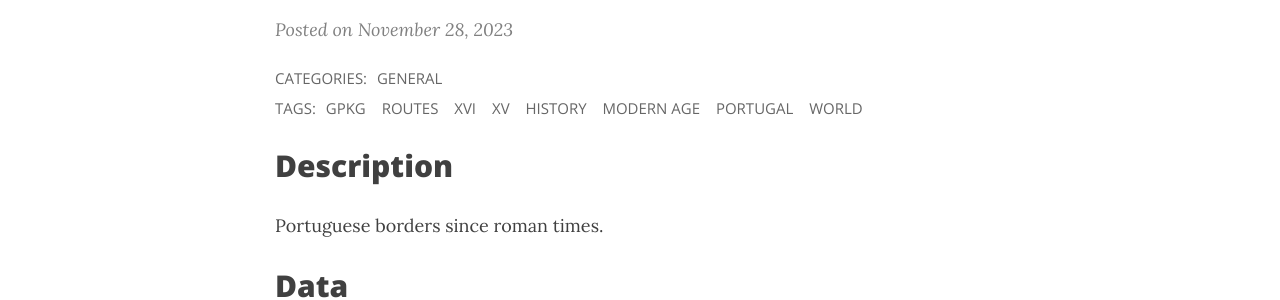
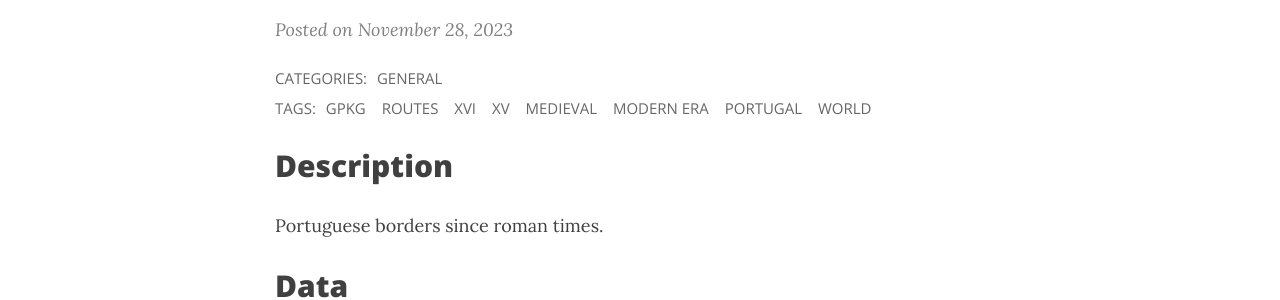
Before and after one commit to projetoalfobre/a-geocat, a Jekyll site: the page built from _posts/2023-11-28-XV-and-XVI-Maritime-Explorers-Routes.md, in a window 1280 px wide and 900 px high. Shown: the part 227-527 px from the top of the window. Built offline with Jekyll 4.4.1, drawn with Linux system fonts in a browser that asks for light colours; nearby versions of some CDN libraries.

Commit message:
Update 2023-11-28-XV-and-XVI-Maritime-Explorers-Routes.md

```diff
--- a/_posts/2023-11-28-XV-and-XVI-Maritime-Explorers-Routes.md
+++ b/_posts/2023-11-28-XV-and-XVI-Maritime-Explorers-Routes.md
@@ -5,7 +5,7 @@ subtitle: Portuguese borders since roman times
 cover-img:
 thumbnail-img:
 share-img:
-tags: [gpkg, routes, xvi, xv, history, modern age, portugal, world]
+tags: [gpkg, routes, xvi, xv, medieval, modern era, portugal, world]
 author:
 categories: [General]
 ---
```
